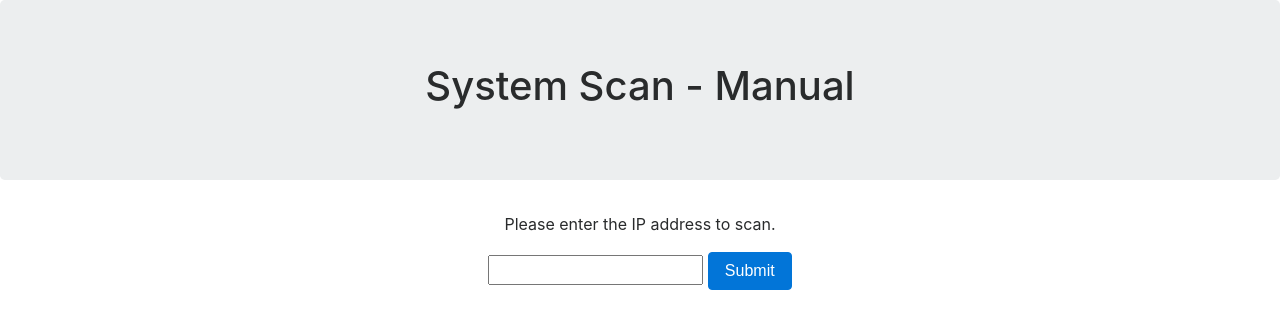
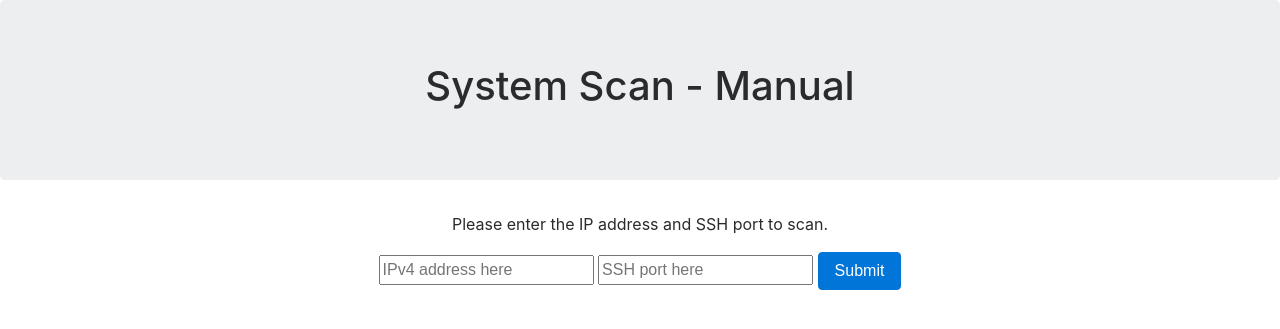
Before and after one commit to Mattsky/spruce, a Django app: page /first_app/scan/ in a window 1280 px wide. Shown: the part 104-433 px from the top of the page. Run offline with Django 3.2, Linux system fonts and the light colour scheme; some libraries are stand-ins or nearby versions.

Commit message:
Updated DB model to allow SSH port specification, updated Ansible handling code to allow this, also scan page and index page now shows SSH ports

```diff
--- a/first_app/models.py
+++ b/first_app/models.py
@@ -22,6 +22,7 @@ from django.db import models
 
 class Hosts(models.Model):
     hostaddr = models.CharField(max_length=50,unique=True)
+    hostport = models.CharField(max_length=5)
 
     def __str__(self):
         return str(self.hostaddr)
--- a/first_app/views.py
+++ b/first_app/views.py
@@ -29,6 +29,7 @@ from first_app.sql_functions import *
 from first_app.centos7_functions import *
 from first_app.subfunctions import *
 import paramiko
+import re, time, datetime
 #from django.views.generic.base import TemplateView
 
 #TEST_ADDR = '192.168.0.22'
@@ -51,32 +52,40 @@ def index(request):
 
     for x in list_of_hosts:
         host_id = Hosts.objects.only('id').get(hostaddr=x)
+        host_port = Hosts.objects.filter(hostaddr=x).values_list('hostport', flat=True)
+
         host_name = HostInfo.objects.filter(host_addr_id=host_id).values_list('host_name', flat=True)
+
         os_name = HostInfo.objects.filter(host_addr_id=host_id).values_list('os_name', flat=True)
         os_version = HostInfo.objects.filter(host_addr_id=host_id).values_list('os_version', flat=True)
 
-        new_host_list.append([x, str(host_name[0]), str(os_name[0]), str(os_version[0])])
+        new_host_list.append([x, str(host_name[0]), str(os_name[0]), str(os_version[0]), str(host_port[0])])
 
 
     host_list = {'hosts':new_host_list}
 
     if request.method == "POST":
         if 'address' in request.POST.keys() and request.POST['address']:
-            scan_address = request.POST['address']
+            target_address = request.POST['address']
+            scan_address = target_address.split(':')[0]
+            scan_port_temp = target_address.split(':')[1]
+            scan_port = scan_port_temp.split('}')[0]
+            print(scan_address)
+            print(scan_port)
 
-            rescan(scan_address, TEST_USER, KEYFILE)
+            rescan(scan_address, scan_port, TEST_USER, KEYFILE)
             list_of_hosts = Hosts.objects.values_list('hostaddr', flat=True)
 
             new_host_list = []
 
             for x in list_of_hosts:
                 host_id = Hosts.objects.only('id').get(hostaddr=x)
-                host_id = Hosts.objects.only('id').get(hostaddr=x)
+                host_port = Hosts.objects.filter(hostaddr=x).values_list('hostport', flat=True)
                 host_name = HostInfo.objects.filter(host_addr_id=host_id).values_list('host_name', flat=True)
                 os_name = HostInfo.objects.filter(host_addr_id=host_id).values_list('os_name', flat=True)
                 os_version = HostInfo.objects.filter(host_addr_id=host_id).values_list('os_version', flat=True)
 
-                new_host_list.append([x, str(host_name[0]), str(os_name[0]), str(os_version[0])])
+                new_host_list.append([x, str(host_name[0]), str(os_name[0]), str(os_version[0]), str(host_port[0])])
 
             host_list = {'hosts':new_host_list}
             return render(request, 'first_app/index.html', context=host_list)
@@ -91,29 +100,40 @@ def index(request):
 
             for x in list_of_hosts:
                 host_id = Hosts.objects.only('id').get(hostaddr=x)
-                host_id = Hosts.objects.only('id').get(hostaddr=x)
+                host_port = Hosts.objects.filter(hostaddr=x).values_list('hostport', flat=True)
                 host_name = HostInfo.objects.filter(host_addr_id=host_id).values_list('host_name', flat=True)
                 os_name = HostInfo.objects.filter(host_addr_id=host_id).values_list('os_name', flat=True)
                 os_version = HostInfo.objects.filter(host_addr_id=host_id).values_list('os_version', flat=True)
 
-                new_host_list.append([x, str(host_name[0]), str(os_name[0]), str(os_version[0])])
+                new_host_list.append([x, str(host_name[0]), str(os_name[0]), str(os_version[0]), str(host_port[0])])
 
             host_list = {'hosts':new_host_list}
             return render(request, 'first_app/index.html', context=host_list)
 
         if 'scan_all' in request.POST.keys() and request.POST['scan_all']:
-            list_of_hosts = Hosts.objects.values_list('hostaddr', flat=True)
-            multi_system_rescan(list_of_hosts, TEST_USER, KEYFILE)
+
+            list_of_scan_targets = []
+            list_of_addresses = Hosts.objects.values_list('hostaddr', flat=True)
+            list_of_ports = Hosts.objects.values_list('hostport', flat=True)
+            for x in range(0, len(list_of_addresses)):
+                #list_of_hosts.append([ list_of_addresses[x] , list_of_ports[x] ])
+                print(list_of_addresses[x])
+                print(list_of_ports[x])
+                list_of_scan_targets.append([list_of_addresses[x], list_of_ports[x]])
+            print(list_of_scan_targets)
+
+            multi_system_rescan(list_of_scan_targets, TEST_USER, KEYFILE)
 
             new_host_list = []
 
             for x in list_of_hosts:
                 host_id = Hosts.objects.only('id').get(hostaddr=x)
+                host_port = Hosts.objects.filter(hostaddr=x).values_list('hostport', flat=True)
                 host_name = HostInfo.objects.filter(host_addr_id=host_id).values_list('host_name', flat=True)
                 os_name = HostInfo.objects.filter(host_addr_id=host_id).values_list('os_name', flat=True)
                 os_version = HostInfo.objects.filter(host_addr_id=host_id).values_list('os_version', flat=True)
 
-                new_host_list.append([x, str(host_name[0]), str(os_name[0]), str(os_version[0])])
+                new_host_list.append([x, str(host_name[0]), str(os_name[0]), str(os_version[0]), str(host_port[0])])
 
             host_list = {'hosts':new_host_list}
             return render(request, 'first_app/index.html', context=host_list)
@@ -198,8 +218,12 @@ def scan(request):
 
         if request.method == "POST":
             if 'address' in request.POST.keys() and request.POST['address']:
+                if 'sshport' not in request.POST:
+                    scan_port = '22'
+                else:
+                    scan_port = request.POST['sshport']
                 scan_address = request.POST['address']
-                rescan(scan_address, TEST_USER, KEYFILE)
+                rescan(scan_address, scan_port, TEST_USER, KEYFILE)
                 messages.success(request, 'Scan successful - details added.')
                 return render(request, 'first_app/scan.html')
 
@@ -242,15 +266,32 @@ def upload_file(request):
             system_list = []
             f = request.FILES['hostFile'] # Grab uploaded file for parsing
             for line in f:
+                teststring = line.decode("utf-8")
+
                 # Convert bytes literal to string so we can breathe easier..
                 # Check line isn't a section header
-                if '[' not in line.decode("utf-8"):
+                if '[' not in teststring:
                     # Check line isn't totally empty
-                    if line.decode("utf-8") !='\r\n':
+                    if teststring !='\r\n':
+                        print(teststring)
+                        #host_address=line.decode("utf-8").split('=')[1]
+                        if "host" in teststring:
+                            ip_address_temp = re.search(r'ansible_host=(\d{1,3}\.\d{1,3}\.\d{1,3}\.\d{1,3})', teststring)
+                            ip_address = ip_address_temp.group(1)
 
-                        host_address=line.decode("utf-8").split('=')[1]
+                        if "port" in teststring:
+                            print("YAY")
+                            connect_port_temp = re.search(r'ansible_port=(\d+)', teststring)
+                            connect_port = connect_port_temp.group(1)
+                            print("PORT FOUND IN FILE")
+                            print(connect_port)
+                        else:
+                            connect_port=22
+                            print(connect_port)
 
-                        system_list.append(host_address.rstrip())
+                        system_list.append([ip_address, str(connect_port)])
+            print(system_list)
+
 
             multi_system_scan(system_list, TEST_USER, KEYFILE)
             messages.success(request, 'All systems were scanned. Please check the index.')
--- a/templates/first_app/index.html
+++ b/templates/first_app/index.html
@@ -73,14 +73,14 @@
 					<tr>
 						<td>{{ sysaddr.1 }}</td>
 						<!-- <td>{{ sysaddr.2 }}</td>  show OS in text -->
-						<td><img src="{% static "images/" %}{{ sysaddr.2 }}.png"></td>
+						<td><img src="{% static "images/" %}{{ sysaddr.2 }}.png" title="{{ sysaddr.2 }}"></td>
 						<td>{{ sysaddr.3 }}</td>
-						<td>{{ sysaddr.0 }}</td>
+						<td>{{ sysaddr.0 }}:{{ sysaddr.4 }}</td>
 						<td><a href="updates?hostaddr={{ sysaddr.0 }}&hostname={{ sysaddr.1 }}" class="btn btn-info">Display</a></td>
 						<td><a href="held?hostaddr={{ sysaddr.0 }}&hostname={{ sysaddr.1 }}" class="btn btn-info">Display</a></td>
 						<td><a href="installed?hostaddr={{ sysaddr.0 }}&hostname={{ sysaddr.1 }}" class="btn btn-info">Display</a></td>
 						<td><a href="update_history?hostaddr={{ sysaddr.0 }}&hostname={{ sysaddr.1 }}" class="btn btn-info">Display</a></td>
-						<td><button name="address" value="{{ sysaddr.0 }}" class="btn btn-warning" type="submit">RESCAN</button></td>
+						<td><button name="address" value="{{ sysaddr.0 }}:{{ sysaddr.4 }}}" class="btn btn-warning" type="submit">RESCAN</button></td>
 						<td><button name="delete" onclick="return confirmRollback();" value="{{ sysaddr.0 }}" class="btn btn-danger" type="submit">DELETE</button></td>
 					</tr>
 					{% endfor %}
--- a/templates/first_app/scan.html
+++ b/templates/first_app/scan.html
@@ -39,8 +39,9 @@
 						{% endfor %}
 						</div>
 					{% endif %}
-					<p>Please enter the IP address to scan.</p>
-					<input type="text" name="address" required pattern="((^|\.)((25[0-5])|(2[0-4]\d)|(1\d\d)|([1-9]?\d))){4}$" oninvalid="setCustomValidity('Please enter a valid IPv4 address.')">
+					<p>Please enter the IP address and SSH port to scan.</p>
+					<input type="text" name="address" required pattern="((^|\.)((25[0-5])|(2[0-4]\d)|(1\d\d)|([1-9]?\d))){4}$" oninvalid="setCustomValidity('Please enter a valid IPv4 address.')" placeholder="IPv4 address here">
+					<input type="text" name="sshport" required pattern="[0-9]{1,5}" oninvalid="setCustomValidity('Please enter a valid SSH port.')" placeholder="SSH port here">
 					<button type="submit" class="btn btn-primary" value="Submit">Submit</button>
 					{% csrf_token %}
 					</form>
```
Also changed, not shown: first_app/core_functions.py (+18 -20 lines).
